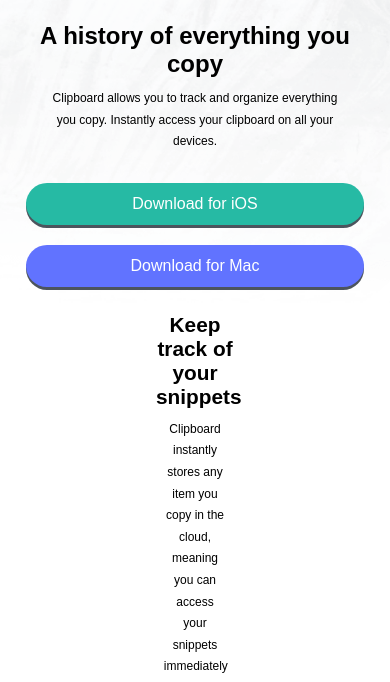
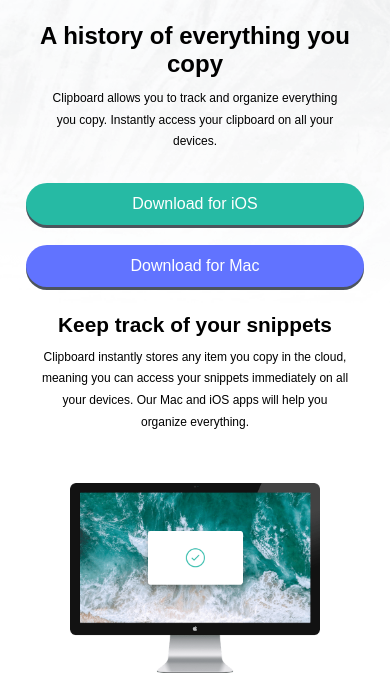
Before and after one commit to BramMortier/Frontend-Mentor-Clipboard-landing-page, a plain HTML site: page index.html in a window 390 px wide. Shown: the part 138-820 px from the top of the page. Drawn offline with Linux system fonts and the light colour scheme; a web font is replaced by a local one.

Commit message:
Update styles.css

```diff
--- a/styles.css
+++ b/styles.css
@@ -164,7 +164,7 @@ p {
 }
 
 .snippets_text {
-  width: 20%;
+  width: 40%;
   margin: 0 auto;
 }
 
@@ -178,9 +178,9 @@ p {
     text-align: center;
   }
 
-  .snippets_text > p {
+  .snippets_text {
+    margin: 0;
     width: 80%;
-    margin: 0 auto;
   }
 }
 
```
